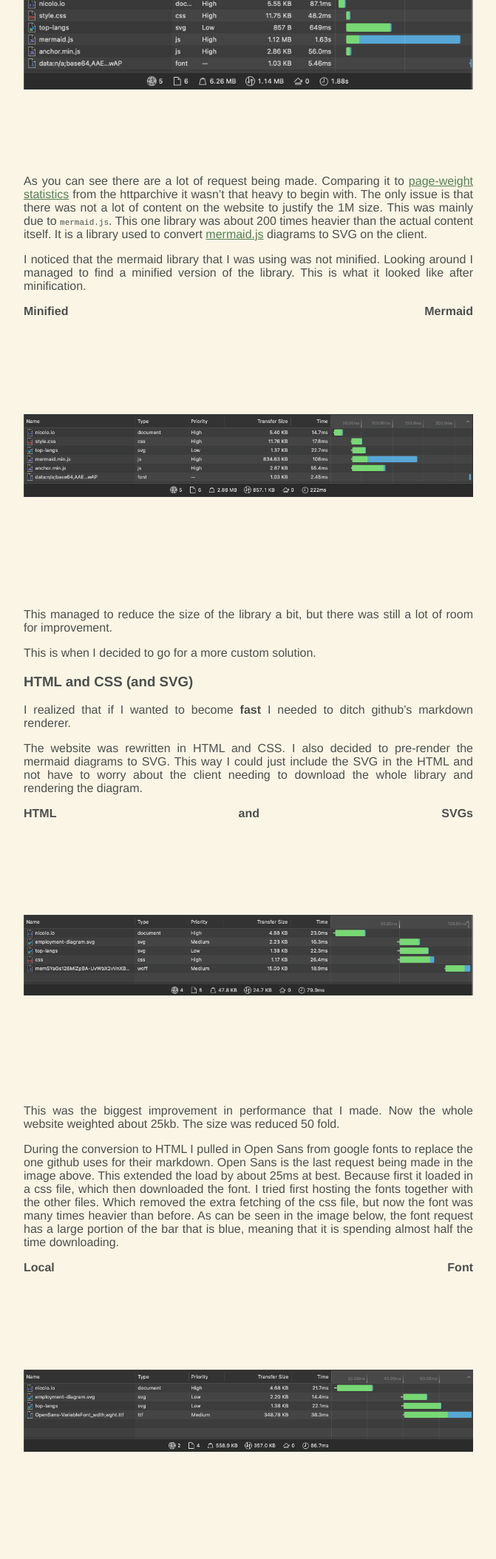
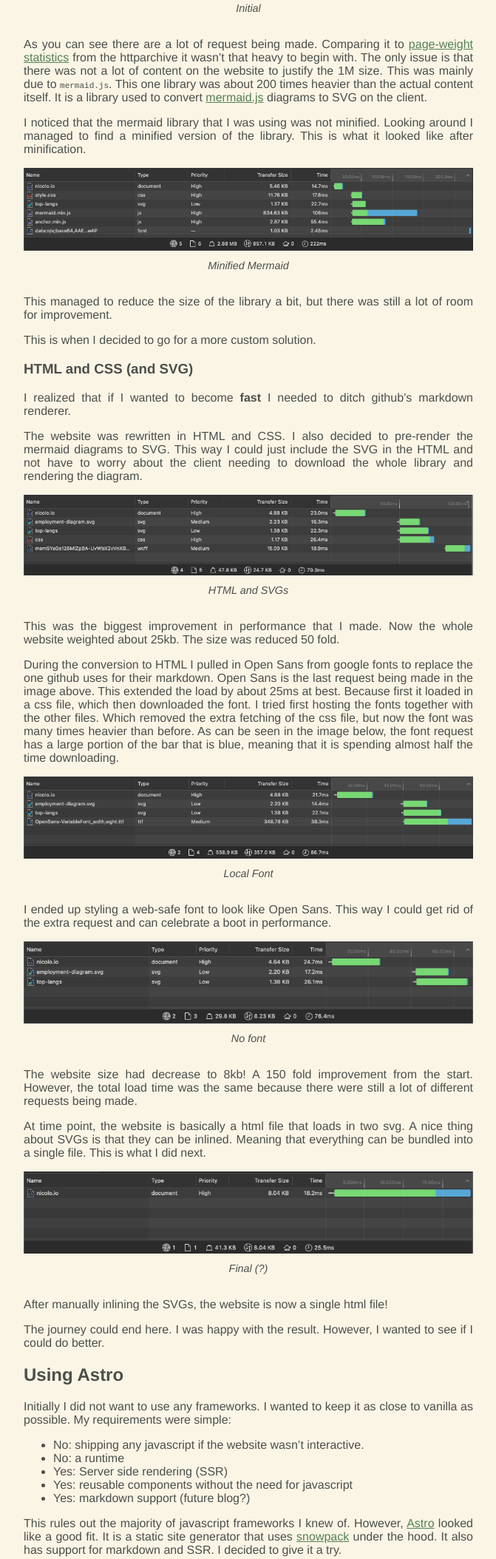
Before and after one commit to ridulfo/nicolo.se, an Astro site: page /writing/2023-03-12-making-a-fast-website in a window 1280 px wide. Shown: the part 1088-3196 px from the top of the page at 74% size, without its empty margins (304-975 px from the left). Built offline with nearby package versions, Linux system fonts and the light colour scheme; Astro itself is replaced by a stand-in of ours.

Commit message:
remove space around images and improve image title

```diff
--- a/src/layouts/WritingLayout.astro
+++ b/src/layouts/WritingLayout.astro
@@ -8,6 +8,14 @@ import MainLayout from "./MainLayout.astro";
     img {
       object-fit: contain;
       width: 100%;
+      height: auto;
+    }
+    img + em {
+      display: block;
+      text-align: center;
+      margin-top: 0.5rem;
+      margin-bottom: 2rem;
+      font-size: 0.9rem;
     }
     pre code,
     code {
--- a/src/pages/writing/2023-03-12-making-a-fast-website.md
+++ b/src/pages/writing/2023-03-12-making-a-fast-website.md
@@ -30,15 +30,15 @@ The images that I am going to show below are form the "network tab" in the devel
 
 This is what my website looked like back then.
 
-**Initial**
 ![Initial](../../assets/2023-03-12-making-a-fast-website_files/initial.jpg)
+*Initial*
 As you can see there are a lot of request being made. Comparing it to [page-weight statistics](https://httparchive.org/reports/page-weight) from the httparchive it wasn't that heavy to begin with. The only issue is that there was not a lot of content on the website to justify the 1M size.
 This was mainly due to `mermaid.js`. This one library was about 200 times heavier than the actual content itself. It is a library used to convert [mermaid.js](https://mermaid.js.org) diagrams to SVG on the client.
 
 I noticed that the mermaid library that I was using was not minified. Looking around I managed to find a minified version of the library. This is what it looked like after minification.
 
-**Minified Mermaid**
 ![Minified mermaid](../../assets/2023-03-12-making-a-fast-website_files/minified_mermaid.jpg)
+*Minified Mermaid*
 
 This managed to reduce the size of the library a bit, but there was still a lot of room for improvement.
 
@@ -50,28 +50,28 @@ I realized that if I wanted to become **fast** I needed to ditch github's markdo
 
 The website was rewritten in HTML and CSS. I also decided to pre-render the mermaid diagrams to SVG. This way I could just include the SVG in the HTML and not have to worry about the client needing to download the whole library and rendering the diagram.
 
-**HTML and SVGs**
 ![HTML and SVG](../../assets/2023-03-12-making-a-fast-website_files/html_svg.jpg)
+*HTML and SVGs*
 
 This was the biggest improvement in performance that I made. Now the whole website weighted about 25kb. The size was reduced 50 fold.
 
 During the conversion to HTML I pulled in Open Sans from google fonts to replace the one github uses for their markdown. Open Sans is the last request being made in the image above. This extended the load by about 25ms at best. Because first it loaded in a css file, which then downloaded the font.
 I tried first hosting the fonts together with the other files. Which removed the extra fetching of the css file, but now the font was many times heavier than before. As can be seen in the image below, the font request has a large portion of the bar that is blue, meaning that it is spending almost half the time downloading.
 
-**Local Font**
 ![Local font](../../assets/2023-03-12-making-a-fast-website_files/local_font.jpg)
+*Local Font*
 
 I ended up styling a web-safe font to look like Open Sans. This way I could get rid of the extra request and can celebrate a boot in performance.
 
-**No font**
 ![no font](../../assets/2023-03-12-making-a-fast-website_files/no_font.jpg)
+*No font*
 
 The website size had decrease to 8kb! A 150 fold improvement from the start. However, the total load time was the same because there were still a lot of different requests being made.
 
 At time point, the website is basically a html file that loads in two svg. A nice thing about SVGs is that they can be inlined. Meaning that everything can be bundled into a single file. This is what I did next.
 
-**Final (?)**
 ![final](../../assets/2023-03-12-making-a-fast-website_files/final.jpg)
+*Final (?)*
 
 After manually inlining the SVGs, the website is now a single html file!
 
@@ -100,8 +100,8 @@ A problem that I ran into was that building using Astro generated a directory th
 This was not ideal, it would be going back to how it was before.
 To remedy this I added a [script](https://github.com/ridulfo/nicolo.se/blob/main/inline-styles.mjs) that at build time would inline all the css and svg files into the html file. A nice feature was that it also minified everything making the final index.html smaller!
 
-**Astro**
 ![Astro](../../assets/2023-03-12-making-a-fast-website_files/astro.jpg)
+*Astro*
 
 The website was actually smaller after adding the framework (mostly thanks to the minifier).
 
```
